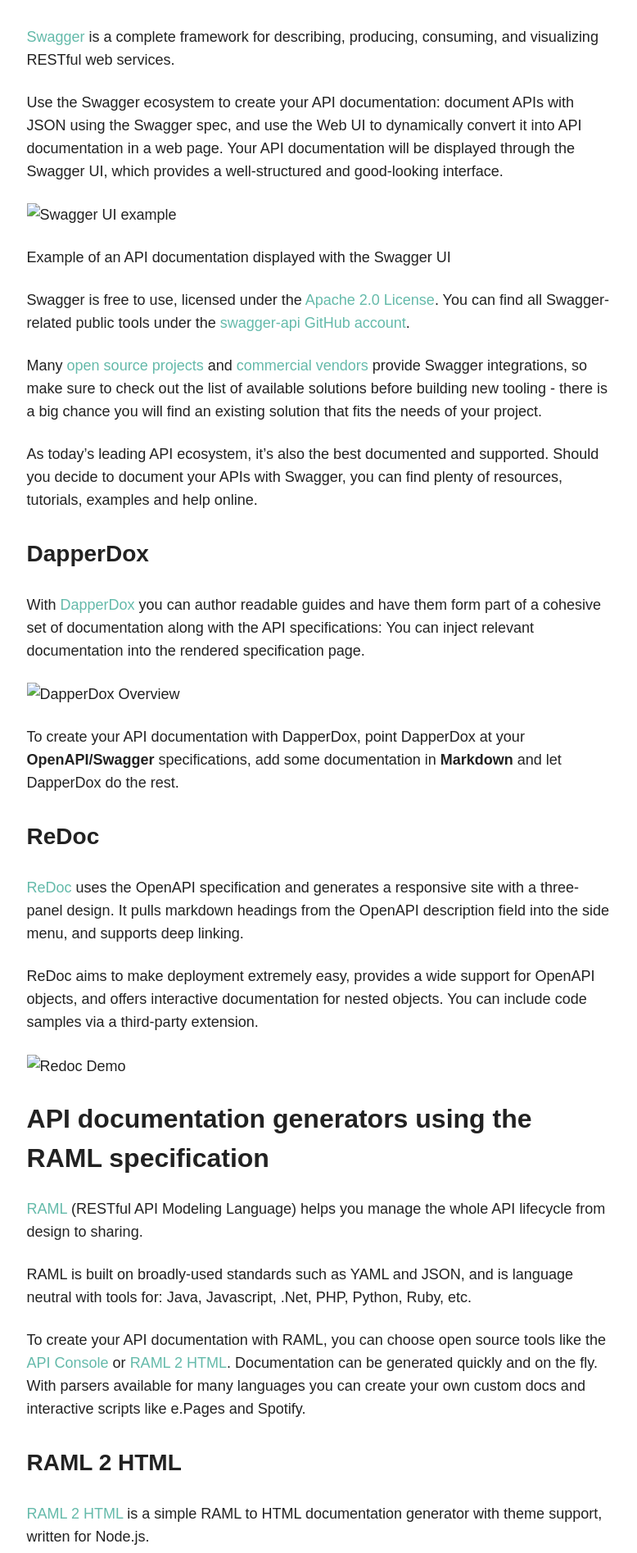
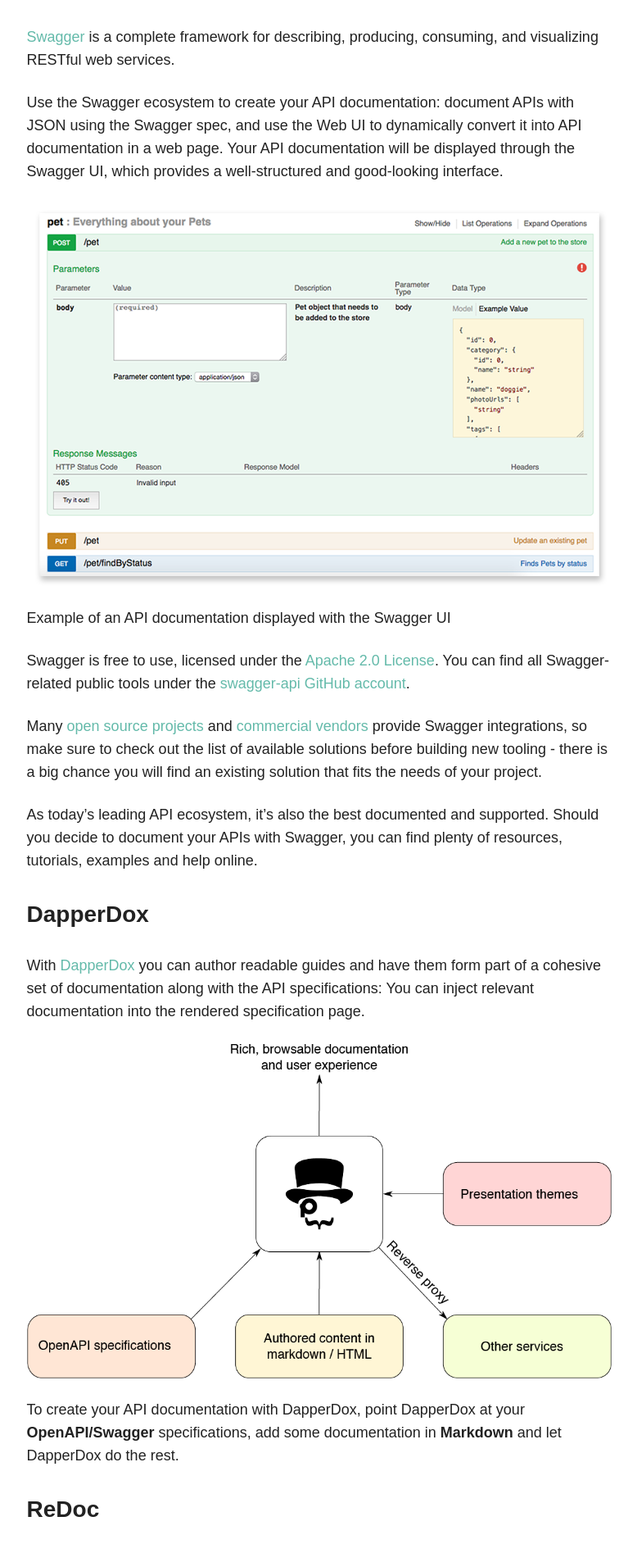
Before and after one commit to justwriteclick/docslikecode, a Jekyll site: the page built from _posts/articles/2017-06-05-free-open-source-api-doc-tools.md, in a window 1280 px wide. Shown: the part 2325-4220 px from the top of the page at 82% size, without its empty margins (347-1125 px from the left). Built offline with Jekyll 4.4.1, drawn with Linux system fonts in a browser that asks for light colours; nearby versions of some CDN libraries.

Commit message:
Fix image references with one more ../

```diff
--- a/_posts/articles/2017-06-05-free-open-source-api-doc-tools.md
+++ b/_posts/articles/2017-06-05-free-open-source-api-doc-tools.md
@@ -34,7 +34,7 @@
 
 Use the Swagger ecosystem to create your API documentation: document APIs with JSON using the Swagger spec, and use the Web UI to dynamically convert it into API documentation in a web page. Your API documentation will be displayed through the Swagger UI, which provides a well-structured and good-looking interface.
 
-<img src="../images/pronovix/swagger_ui_example.png" alt="Swagger UI example" width="800" />
+<img src="../../images/pronovix/swagger_ui_example.png" alt="Swagger UI example" width="800" />
 
 Example of an API documentation displayed with the Swagger UI
 
@@ -48,7 +48,7 @@
 
 With [DapperDox](http://dapperdox.io/) you can author readable guides and have them form part of a cohesive set of documentation along with the API specifications: You can inject relevant documentation into the rendered specification page.
 
-<img src="../images/pronovix/dapperdox_overview.png" alt="DapperDox Overview" width="800" />
+<img src="../../images/pronovix/dapperdox_overview.png" alt="DapperDox Overview" width="800" />
 
 To create your API documentation with DapperDox, point DapperDox at your **OpenAPI/Swagger** specifications, add some documentation in **Markdown** and let DapperDox do the rest.
 
@@ -58,7 +58,7 @@
 
 ReDoc aims to make deployment extremely easy, provides a wide support for OpenAPI objects, and offers interactive documentation for nested objects. You can include code samples via a third-party extension.
 
-<img src="../images/pronovix/redoc-demo.png" alt="Redoc Demo" width="800" />
+<img src="../../images/pronovix/redoc-demo.png" alt="Redoc Demo" width="800" />
 
 API documentation generators using the RAML specification
 ---------------------------------------------------------
@@ -73,7 +73,7 @@
 
 [RAML 2 HTML](https://github.com/raml2html/raml2html) is a simple RAML to HTML documentation generator with theme support, written for Node.js.
 
-<img src="../images/pronovix/raml2html_demo.png" alt="RAML2HTML demo" width="800" />
+<img src="../../images/pronovix/raml2html_demo.png" alt="RAML2HTML demo" width="800" />
 
 Example of an API documentation displayed with RAML 2 HTML’s default theme
 
@@ -85,7 +85,7 @@
 
 There are two ways you can include the console: directly, or within an iframe.
 
-<img src="../images/pronovix/raml_console_demo.png" alt="RAML Console Demo" width="800" />
+<img src="../../images/pronovix/raml_console_demo.png" alt="RAML Console Demo" width="800" />
 
 Example of an API documentation displayed with the RAML API Console
 
@@ -100,7 +100,7 @@
 
 [Snowboard](https://github.com/subosito/snowboard) is an API Blueprint parser and renderer. It offers a colourful default theme illustrating API request types and responses, and can also be used with custom templates.
 
-<img src="../images/pronovix/snowboard_example.png" alt="Snowboard example" width="800" />
+<img src="../../images/pronovix/snowboard_example.png" alt="Snowboard example" width="800" />
 
 Example of an API documentation displayed with Snowboard
 
@@ -108,7 +108,7 @@
 
 [Aglio](https://github.com/danielgtaylor/aglio) renders HTML from API Blueprint files, with support for custom colors, templates and themes.
 
-<img src="../images/pronovix/aglio_example.png" alt="Aglio example" width="800" />
+<img src="../../images/pronovix/aglio_example.png" alt="Aglio example" width="800" />
 
 Example of an API documentation displayed with Aglio (Cyborg two-column theme)
 
```
